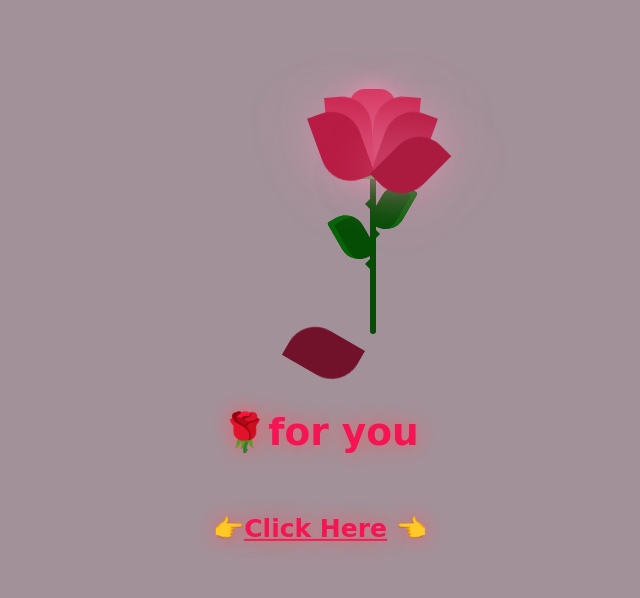
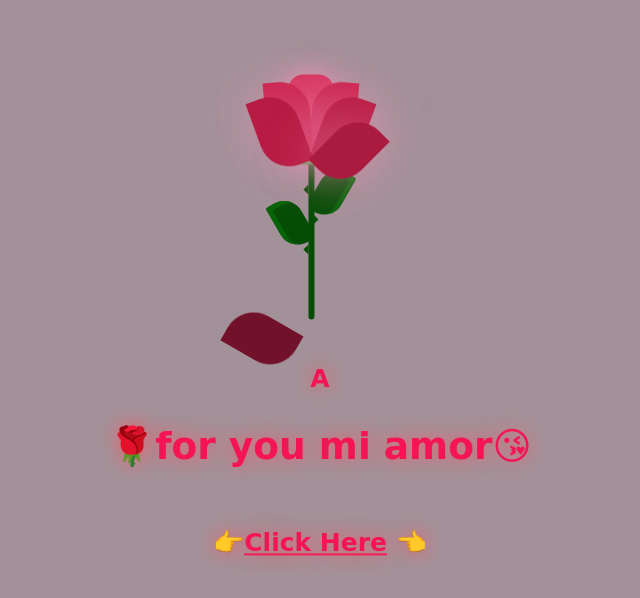
Before and after one commit to As1agi/As1agi.github.io, a plain HTML site: page index.html in a window 1280 px wide. Shown: the part 114-712 px from the top of the page, without its empty margins (270-910 px from the left). Drawn offline with Linux system fonts and the light colour scheme.

Commit message:
change 2
none

```diff
--- a/index.html
+++ b/index.html
@@ -37,8 +37,8 @@
         <div></div>
         <div></div>
       </div>
-      <div class="text">
-        <h2>🌹for you</h2>  <br />
+      <div class="text">A
+        <h2>🌹for you mi amor😘</h2>  <br />
        👉<a href="new.html">Click Here</a> 👈</h2>
       </div>
     </div>
```
Also changed, not shown: 1 other file.
